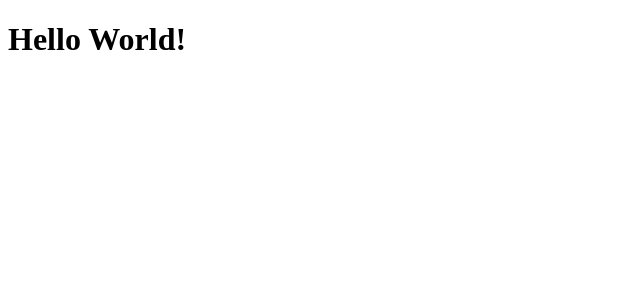
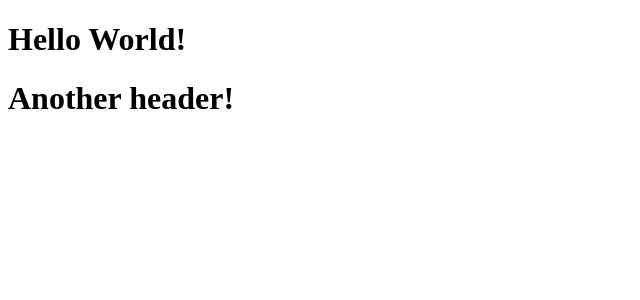
Before and after one commit to darshanbala/rent-a-thing, a React (Create React App) app in the folder FrontEnd/web-app/: page / in a window 1280 px wide. Shown: the top 300 px of the page, without its empty margins (0-640 px from the left). Built offline with nearby package versions, Linux system fonts and the light colour scheme.

Commit message:
New Header

```diff
--- a/FrontEnd/web-app/src/App.js
+++ b/FrontEnd/web-app/src/App.js
@@ -5,7 +5,10 @@ class App extends Component {
 
     render() {
         return (
-            <h1>Hello World!</h1>
+            <>
+                <h1>Hello World!</h1>
+                <h1>Another header!</h1>
+            </>
         );
     }
 }
```
Also changed, not shown: 1 other file (tests, documents, lock files or other folders).
